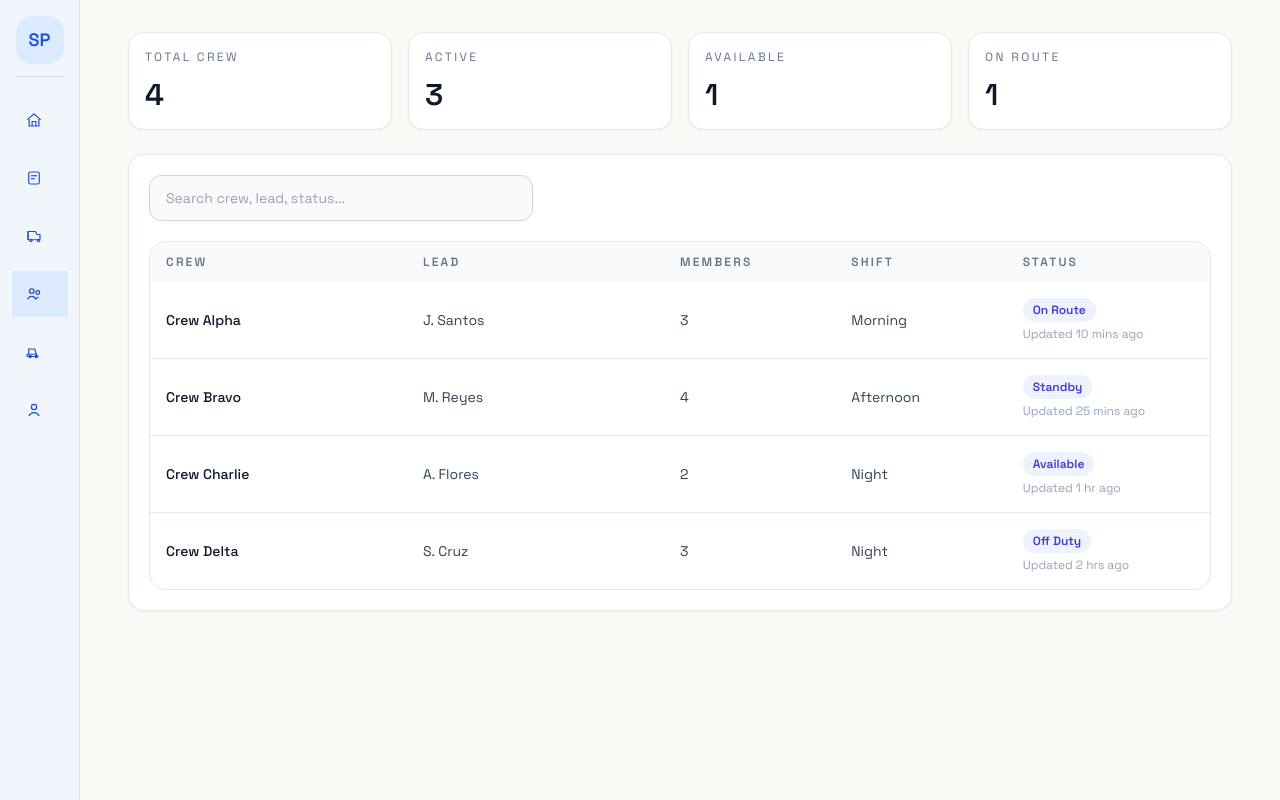
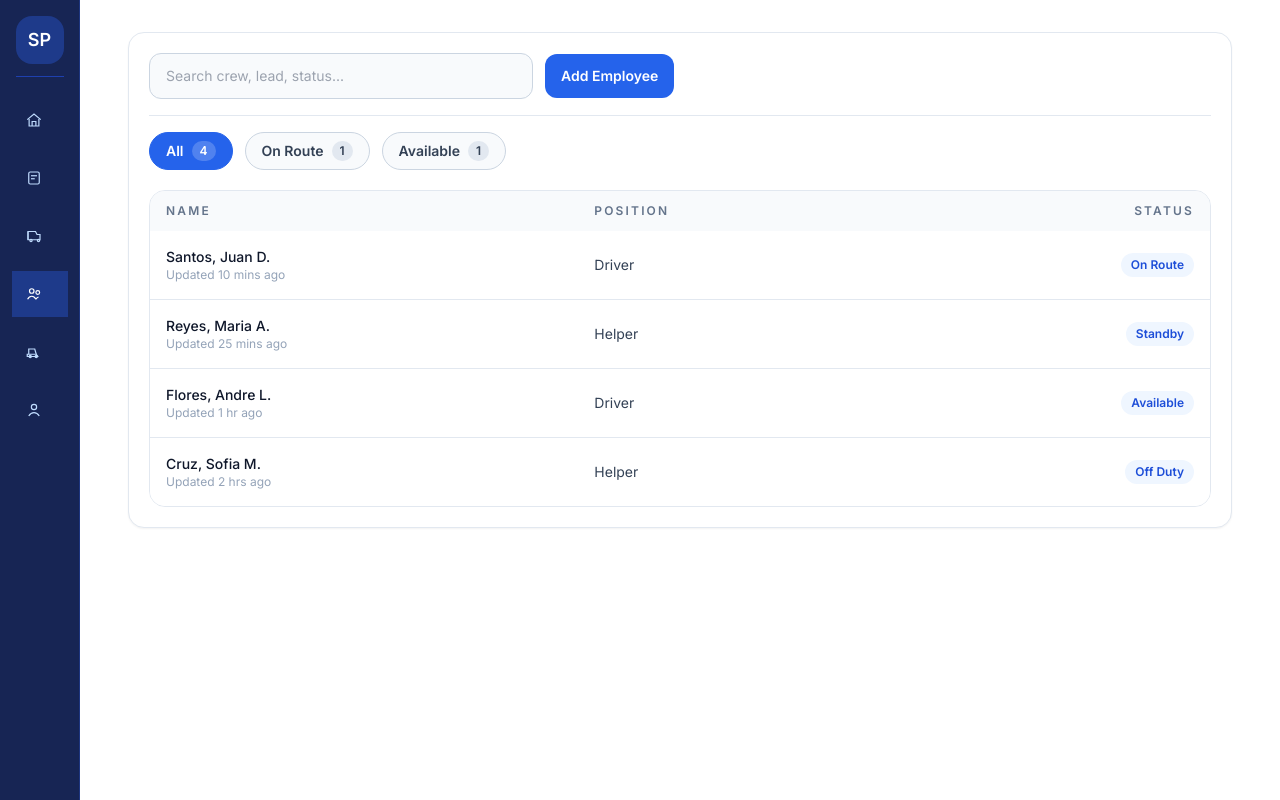
Before and after one commit to Rowkiduyan/drivewise-system, a React (Vite) app: page /supervisor/delivery-crew in a window 1280 px wide. Built offline with nearby package versions, Linux system fonts and the light colour scheme.

Commit message:
feat: polish supervisor sidebar UI

```diff
--- a/src/index.css
+++ b/src/index.css
@@ -1,4 +1,4 @@
-@import url('https://fonts.googleapis.com/css2?family=Space+Grotesk:wght@400;500;600;700&family=Space+Mono:wght@400;700&display=swap');
+@import url('https://fonts.googleapis.com/css2?family=Inter:wght@400;500;600;700;800&family=Space+Grotesk:wght@400;500;600;700&family=Space+Mono:wght@400;700&display=swap');
 
 @tailwind base;
 @tailwind components;
--- a/src/layout/SupLayout.jsx
+++ b/src/layout/SupLayout.jsx
@@ -27,6 +27,15 @@ export const supervisorModules = [
 ]
 
 const supIconClassName = 'h-5 w-5 stroke-current'
+
+const supervisorSidebarTheme = {
+  sidebar: 'border-blue-900/80 bg-blue-950',
+  badge: 'bg-blue-900 text-white',
+  divider: 'bg-blue-800',
+  activeLink: 'border-blue-400 bg-blue-900 text-white',
+  inactiveLink: 'text-blue-200 hover:border-blue-700',
+  labelText: 'text-blue-100'
+}
 
 const supIcons = {
   Dashboard: (
@@ -137,21 +146,25 @@ function SupLayout({ title, background, children, bg = 'bg-white' }) {
   }, [isExpanded])
 
   return (
-    <main className={`relative h-screen overflow-hidden ${bg} text-slate-900`}>
+    <main
+      className={`sup-layout relative h-screen overflow-hidden ${bg} text-slate-900`}
+      style={{ fontFamily: 'Inter, system-ui, sans-serif' }}
+    >
+      <style>{`.sup-layout .font-display { font-family: Inter, system-ui, sans-serif !important; }`}</style>
       {background}
 
       <section className="relative mx-auto flex h-full w-full max-w-none gap-0">
         <aside
-          className={`sticky top-0 flex h-screen shrink-0 flex-col items-center gap-5 border-r border-blue-200/70 bg-blue-50/80 px-2 py-4 backdrop-blur transition-all duration-200 ${
+          className={`sticky top-0 flex h-screen shrink-0 flex-col items-center gap-5 border-r px-2 py-4 backdrop-blur transition-all duration-200 ${supervisorSidebarTheme.sidebar} ${
             isExpanded ? 'w-48 sm:w-56' : 'w-16 sm:w-20'
           }`}
           onClick={() => setIsExpanded((prev) => !prev)}
         >
           <div className="flex flex-col items-center gap-3">
-            <div className="flex h-12 w-12 items-center justify-center rounded-2xl bg-blue-100 text-lg font-semibold text-blue-700">
+            <div className={`flex h-12 w-12 items-center justify-center rounded-2xl ${supervisorSidebarTheme.badge} text-lg font-semibold`}>
               SP
             </div>
-            <div className="h-px w-full bg-blue-200/70" />
+            <div className={`h-px w-full ${supervisorSidebarTheme.divider}`} />
           </div>
 
           <nav className="flex w-full flex-1 flex-col items-center gap-3">
@@ -166,14 +179,14 @@ function SupLayout({ title, background, children, bg = 'bg-white' }) {
                     isExpanded ? 'w-full justify-start' : 'w-12 justify-center sm:w-14'
                   } ${
                     isActive
-                      ? 'border-blue-300 bg-blue-100 text-blue-800'
-                      : 'text-blue-700 hover:border-blue-300'
+                      ? supervisorSidebarTheme.activeLink
+                      : supervisorSidebarTheme.inactiveLink
                   }`
                 }
               >
                 {supIcons[module.label]}
                 <span
-                  className={`pointer-events-none inline-flex whitespace-nowrap text-xs font-semibold uppercase tracking-[0.2em] text-blue-800 transition-[max-width,opacity,transform] duration-200 ease-out ${
+                  className={`pointer-events-none inline-flex whitespace-nowrap text-xs font-semibold uppercase tracking-[0.2em] ${supervisorSidebarTheme.labelText} transition-[max-width,opacity,transform] duration-200 ease-out ${
                     isExpanded
                       ? 'max-w-[160px] translate-x-0 opacity-100'
                       : 'max-w-0 translate-x-1 opacity-0'
--- a/src/pages/SupDeliveryCrew.jsx
+++ b/src/pages/SupDeliveryCrew.jsx
@@ -3,38 +3,40 @@ import SupLayout from '../layout/SupLayout.jsx'
 
 function SupDeliveryCrew() {
   const [searchTerm, setSearchTerm] = useState('')
+  const [selectedStatus, setSelectedStatus] = useState('All')
+  const [isAddModalOpen, setIsAddModalOpen] = useState(false)
 
   const crewRecords = [
     {
-      name: 'Crew Alpha',
-      lead: 'J. Santos',
-      members: 3,
+      lastName: 'Santos',
+      firstName: 'Juan',
+      middleName: 'D.',
+      position: 'Driver',
       status: 'On Route',
-      shift: 'Morning',
       lastUpdated: '10 mins ago'
     },
     {
-      name: 'Crew Bravo',
-      lead: 'M. Reyes',
-      members: 4,
+      lastName: 'Reyes',
+      firstName: 'Maria',
+      middleName: 'A.',
+      position: 'Helper',
       status: 'Standby',
-      shift: 'Afternoon',
       lastUpdated: '25 mins ago'
     },
     {
-      name: 'Crew Charlie',
-      lead: 'A. Flores',
-      members: 2,
+      lastName: 'Flores',
+      firstName: 'Andre',
+      middleName: 'L.',
+      position: 'Driver',
       status: 'Available',
-      shift: 'Night',
       lastUpdated: '1 hr ago'
     },
     {
-      name: 'Crew Delta',
-      lead: 'S. Cruz',
-      members: 3,
+      lastName: 'Cruz',
+      firstName: 'Sofia',
+      middleName: 'M.',
+      position: 'Helper',
       status: 'Off Duty',
-      shift: 'Night',
       lastUpdated: '2 hrs ago'
     }
   ]
@@ -42,41 +44,33 @@ function SupDeliveryCrew() {
   const filteredCrew = useMemo(() => {
     const query = searchTerm.trim().toLowerCase()
 
-    if (!query) {
-      return crewRecords
-    }
-
     return crewRecords.filter((crew) => {
-      return [crew.name, crew.lead, crew.status, crew.shift]
+      const matchesSearch = !query
+        ? true
+        : [crew.lastName, crew.firstName, crew.middleName, crew.position, crew.status]
             .join(' ')
             .toLowerCase()
             .includes(query)
+
+      const matchesStatus =
+        selectedStatus === 'All' || crew.status === selectedStatus
+
+      return matchesSearch && matchesStatus
     })
-  }, [searchTerm])
+  }, [searchTerm, selectedStatus])
 
-  const stats = [
-    { label: 'Total Crew', value: crewRecords.length },
-    { label: 'Active', value: crewRecords.filter((crew) => crew.status !== 'Off Duty').length },
-    { label: 'Available', value: crewRecords.filter((crew) => crew.status === 'Available').length },
-    { label: 'On Route', value: crewRecords.filter((crew) => crew.status === 'On Route').length }
-  ]
+  const statusCounts = {
+    All: crewRecords.length,
+    'On Route': crewRecords.filter((crew) => crew.status === 'On Route').length,
+    Available: crewRecords.filter((crew) => crew.status === 'Available').length
+  }
 
   return (
-    <SupLayout title="Delivery Crew" background={null} bg="bg-[#FAF9F6]">
+    <SupLayout title="Delivery Crew" background={null} bg="bg-white">
       <div className="flex flex-col gap-6">
-
-        <section className="grid gap-4 sm:grid-cols-2 xl:grid-cols-4">
-          {stats.map((stat) => (
-            <div key={stat.label} className="rounded-2xl border border-slate-200 bg-white p-4 shadow-sm">
-              <p className="text-xs uppercase tracking-[0.2em] text-slate-500">{stat.label}</p>
-              <p className="mt-3 text-3xl font-semibold text-slate-900">{stat.value}</p>
-            </div>
-          ))}
-        </section>
-
         <section className="rounded-2xl border border-slate-200 bg-white p-4 shadow-sm sm:p-5">
           <div className="flex flex-col gap-4 sm:flex-row sm:items-center sm:justify-between">
-
+            <div className="flex w-full flex-col gap-3 sm:max-w-2xl sm:flex-row sm:items-center">
               <div className="w-full sm:max-w-sm">
                 <label className="sr-only" htmlFor="crew-search">
                   Search crew records
@@ -87,32 +81,72 @@ function SupDeliveryCrew() {
                   value={searchTerm}
                   onChange={(event) => setSearchTerm(event.target.value)}
                   placeholder="Search crew, lead, status..."
-                className="w-full rounded-xl border border-slate-300 bg-slate-50 px-4 py-3 text-sm text-slate-900 outline-none transition focus:border-indigo-400 focus:bg-white focus:ring-2 focus:ring-indigo-100"
+                  className="w-full rounded-xl border border-slate-300 bg-slate-50 px-4 py-3 text-sm text-slate-900 outline-none transition focus:border-blue-400 focus:bg-white focus:ring-2 focus:ring-blue-100"
                 />
+              </div>
+
+              <button
+                type="button"
+                onClick={() => setIsAddModalOpen(true)}
+                className="inline-flex items-center justify-center rounded-xl bg-blue-600 px-4 py-3 text-sm font-semibold text-white transition hover:bg-blue-700 focus:outline-none focus:ring-2 focus:ring-blue-200"
+              >
+                Add Employee
+              </button>
+            </div>
+          </div>
+
+          <div className="mt-4 border-t border-slate-200 pt-4">
+            <div className="flex flex-wrap gap-3">
+              {['All', 'On Route', 'Available'].map((status) => (
+                <button
+                  key={status}
+                  type="button"
+                  onClick={() => setSelectedStatus(status)}
+                  className={`inline-flex items-center gap-2 rounded-full border px-4 py-2 text-sm font-semibold transition ${
+                    selectedStatus === status
+                      ? 'border-blue-600 bg-blue-600 text-white'
+                      : 'border-slate-300 bg-slate-50 text-slate-700 hover:bg-white'
+                  }`}
+                >
+                  <span>{status}</span>
+                  <span
+                    className={`rounded-full px-2 py-0.5 text-xs ${
+                      selectedStatus === status
+                        ? 'bg-white/20 text-white'
+                        : 'bg-slate-200 text-slate-700'
+                    }`}
+                  >
+                    {statusCounts[status]}
+                  </span>
+                </button>
+              ))}
             </div>
           </div>
 
           <div className="mt-5 overflow-hidden rounded-2xl border border-slate-200">
             <div className="grid grid-cols-12 bg-slate-50 px-4 py-3 text-xs font-semibold uppercase tracking-[0.18em] text-slate-500">
-              <div className="col-span-3">Crew</div>
-              <div className="col-span-3">Lead</div>
-              <div className="col-span-2">Members</div>
-              <div className="col-span-2">Shift</div>
-              <div className="col-span-2">Status</div>
+              <div className="col-span-5">Name</div>
+              <div className="col-span-3">Position</div>
+              <div className="col-span-4 text-right">Status</div>
             </div>
 
-            <div className="divide-y divide-slate-200">
+            <div className="divide-y divide-slate-200 bg-white">
               {filteredCrew.map((crew) => (
-                <div key={crew.name} className="grid grid-cols-12 items-center px-4 py-4 text-sm text-slate-700">
-                  <div className="col-span-3 font-medium text-slate-900">{crew.name}</div>
-                  <div className="col-span-3">{crew.lead}</div>
-                  <div className="col-span-2">{crew.members}</div>
-                  <div className="col-span-2">{crew.shift}</div>
-                  <div className="col-span-2 flex flex-col gap-1">
-                    <span className="inline-flex w-fit rounded-full bg-indigo-50 px-2.5 py-1 text-xs font-semibold text-indigo-700">
+                <div
+                  key={crew.name}
+                  className="grid grid-cols-12 items-center px-4 py-4 text-sm text-slate-700 transition hover:bg-slate-50"
+                >
+                  <div className="col-span-5">
+                    <p className="font-medium text-slate-900">
+                      {crew.lastName}, {crew.firstName} {crew.middleName}
+                    </p>
+                    <p className="text-xs text-slate-400">Updated {crew.lastUpdated}</p>
+                  </div>
+                  <div className="col-span-3 text-slate-700">{crew.position}</div>
+                  <div className="col-span-4 flex flex-col items-end gap-1">
+                    <span className="inline-flex w-fit rounded-full bg-blue-50 px-2.5 py-1 text-xs font-semibold text-blue-700">
                       {crew.status}
                     </span>
-                    <span className="text-xs text-slate-400">Updated {crew.lastUpdated}</span>
                   </div>
                 </div>
               ))}
@@ -125,6 +159,91 @@ function SupDeliveryCrew() {
             </div>
           </div>
         </section>
+
+        {isAddModalOpen && (
+          <div className="fixed inset-0 z-50 flex items-start justify-center bg-black/40 px-4 py-8 backdrop-blur-sm">
+            <div className="mt-8 w-full max-w-lg rounded-3xl bg-white p-6 shadow-2xl">
+              <div className="flex items-start justify-between gap-4">
+                <div>
+                  <h2 className="text-xl font-semibold text-slate-900">Add Employee</h2>
+                  <p className="mt-1 text-sm text-slate-500">
+                    Enter the crew member details for the roster.
+                  </p>
+                </div>
+
+                <button
+                  type="button"
+                  onClick={() => setIsAddModalOpen(false)}
+                  className="rounded-full px-3 py-1 text-sm font-semibold text-slate-500 transition hover:bg-slate-100 hover:text-slate-800"
+                >
+                  Close
+                </button>
+              </div>
+
+              <div className="mt-5 grid gap-4 sm:grid-cols-2">
+                <div className="space-y-2 sm:col-span-2">
+                  <label className="text-xs font-semibold uppercase tracking-[0.2em] text-slate-500">
+                    Full Name
+                  </label>
+                  <input
+                    type="text"
+                    placeholder="e.g. Santos, Juan D."
+                    className="w-full rounded-xl border border-slate-300 px-4 py-3 text-sm outline-none focus:border-blue-400 focus:ring-2 focus:ring-blue-100"
+                  />
+                </div>
+
+                <div className="space-y-2">
+                  <label className="text-xs font-semibold uppercase tracking-[0.2em] text-slate-500">
+                    Position
+                  </label>
+                  <input
+                    type="text"
+                    placeholder="Driver / Loader"
+                    className="w-full rounded-xl border border-slate-300 px-4 py-3 text-sm outline-none focus:border-blue-400 focus:ring-2 focus:ring-blue-100"
+                  />
+                </div>
+
+                <div className="space-y-2">
+                  <label className="text-xs font-semibold uppercase tracking-[0.2em] text-slate-500">
+                    Shift
+                  </label>
+                  <input
+                    type="text"
+                    placeholder="Morning / Afternoon / Night"
+                    className="w-full rounded-xl border border-slate-300 px-4 py-3 text-sm outline-none focus:border-blue-400 focus:ring-2 focus:ring-blue-100"
+                  />
+                </div>
+
+                <div className="space-y-2 sm:col-span-2">
+                  <label className="text-xs font-semibold uppercase tracking-[0.2em] text-slate-500">
+                    Notes
+                  </label>
+                  <textarea
+                    rows="4"
+                    placeholder="Add any record notes here..."
+                    className="w-full rounded-xl border border-slate-300 px-4 py-3 text-sm outline-none focus:border-blue-400 focus:ring-2 focus:ring-blue-100"
+                  />
+                </div>
+              </div>
+
+              <div className="mt-6 flex items-center justify-end gap-3">
+                <button
+                  type="button"
+                  onClick={() => setIsAddModalOpen(false)}
+                  className="rounded-xl border border-slate-300 px-4 py-2.5 text-sm font-semibold text-slate-700 transition hover:bg-slate-50"
+                >
+                  Cancel
+                </button>
+                <button
+                  type="button"
+                  className="rounded-xl bg-blue-600 px-4 py-2.5 text-sm font-semibold text-white transition hover:bg-blue-700"
+                >
+                  Save Employee
+                </button>
+              </div>
+            </div>
+          </div>
+        )}
       </div>
     </SupLayout>
   )
```
Lines whose indentation alone changed are shown as unchanged.
